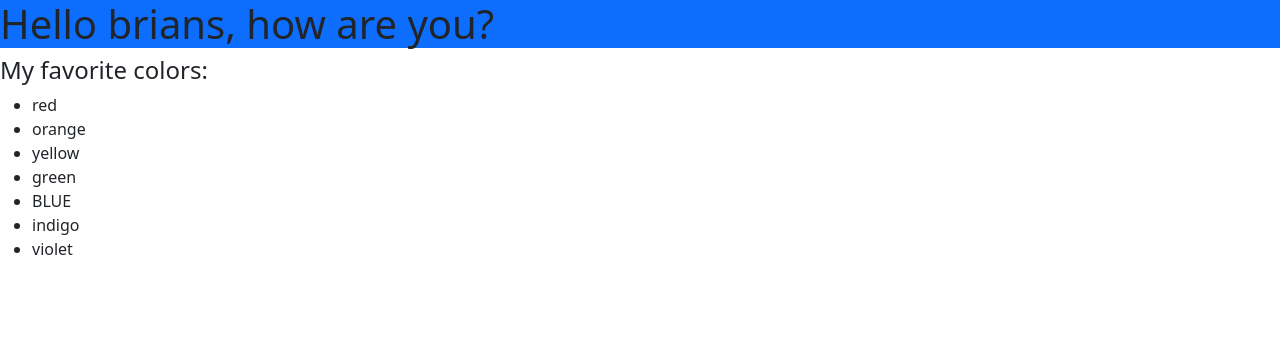
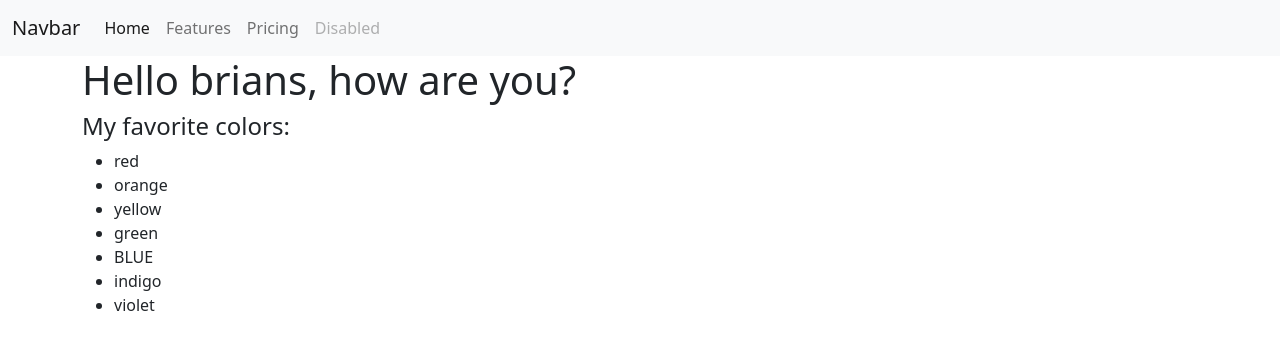
Before and after one commit to bstanton773/kekambas-91_flask_intro, a Flask app: page / in a window 1280 px wide. Shown: the top 350 px of the page. Run offline with Flask 2, Linux system fonts and the light colour scheme; some libraries are stand-ins or nearby versions.

Commit message:
Add navbar to index

```diff
--- a/templates/index.html
+++ b/templates/index.html
@@ -11,7 +11,35 @@
         <title>Title</title>
     </head>
     <body>
-        <h1 class="bg-primary">Hello {{ user.username }}, how are you?</h1>
+        <!-- Navbar Goes Here -->
+        <nav class="navbar navbar-expand-lg navbar-light bg-light">
+            <div class="container-fluid">
+                <a class="navbar-brand" href="#">Navbar</a>
+                <button class="navbar-toggler" type="button" data-bs-toggle="collapse" data-bs-target="#navbarNav" aria-controls="navbarNav" aria-expanded="false" aria-label="Toggle navigation">
+                <span class="navbar-toggler-icon"></span>
+                </button>
+                <div class="collapse navbar-collapse" id="navbarNav">
+                <ul class="navbar-nav">
+                    <li class="nav-item">
+                    <a class="nav-link active" aria-current="page" href="#">Home</a>
+                    </li>
+                    <li class="nav-item">
+                    <a class="nav-link" href="#">Features</a>
+                    </li>
+                    <li class="nav-item">
+                    <a class="nav-link" href="#">Pricing</a>
+                    </li>
+                    <li class="nav-item">
+                    <a class="nav-link disabled">Disabled</a>
+                    </li>
+                </ul>
+                </div>
+            </div>
+        </nav>
+
+        <!-- Start the container -->
+        <div class="container">
+            <h1>Hello {{ user.username }}, how are you?</h1>
 
             <h4>My favorite colors:</h4>
             <ul>
@@ -23,6 +51,7 @@
                     {% endif %}
                 {% endfor %}
             </ul>
+        </div>
 
 
         <script src="https://cdnjs.cloudflare.com/ajax/libs/popper.js/2.9.2/umd/popper.min.js"></script>
```
Lines whose indentation alone changed are shown as unchanged.
